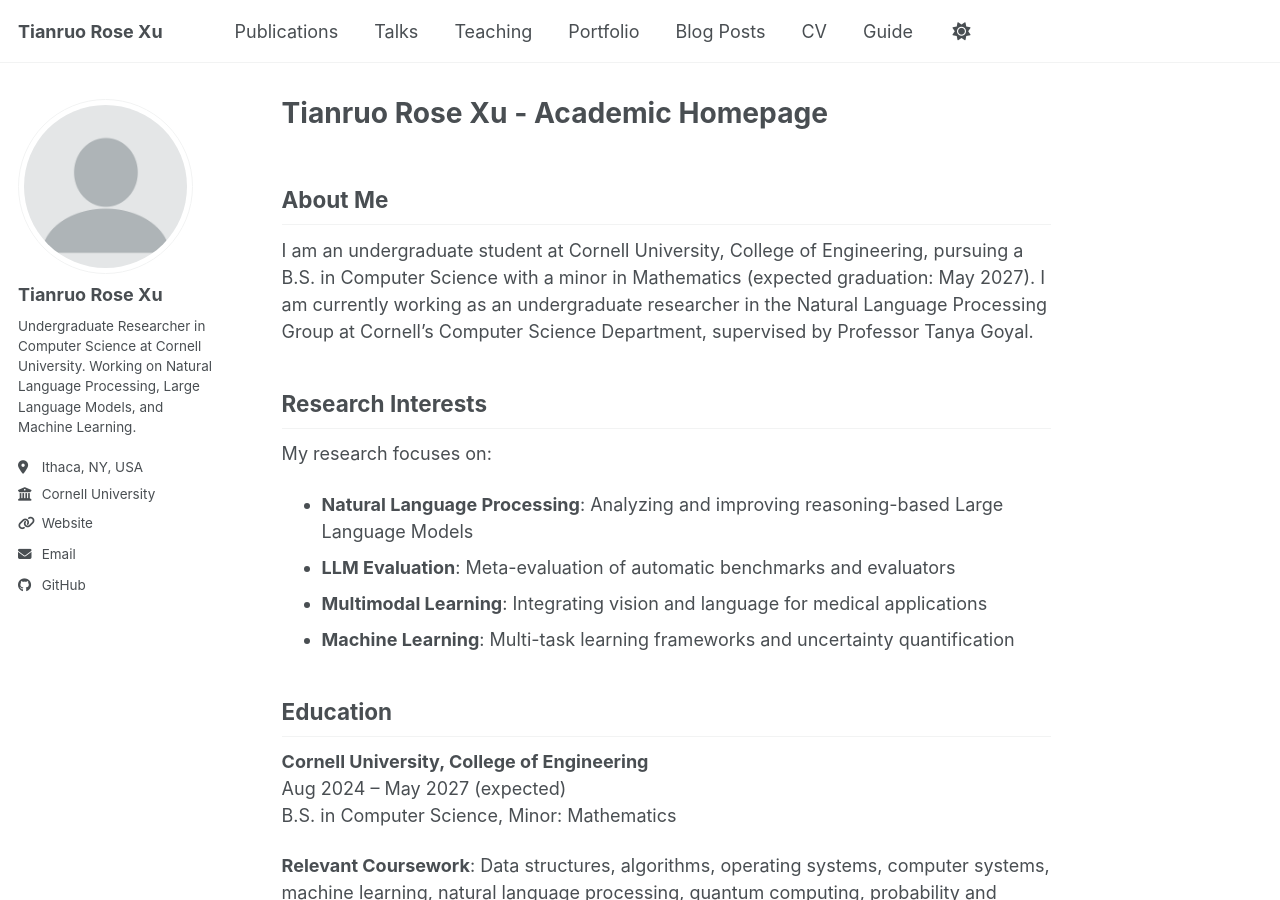
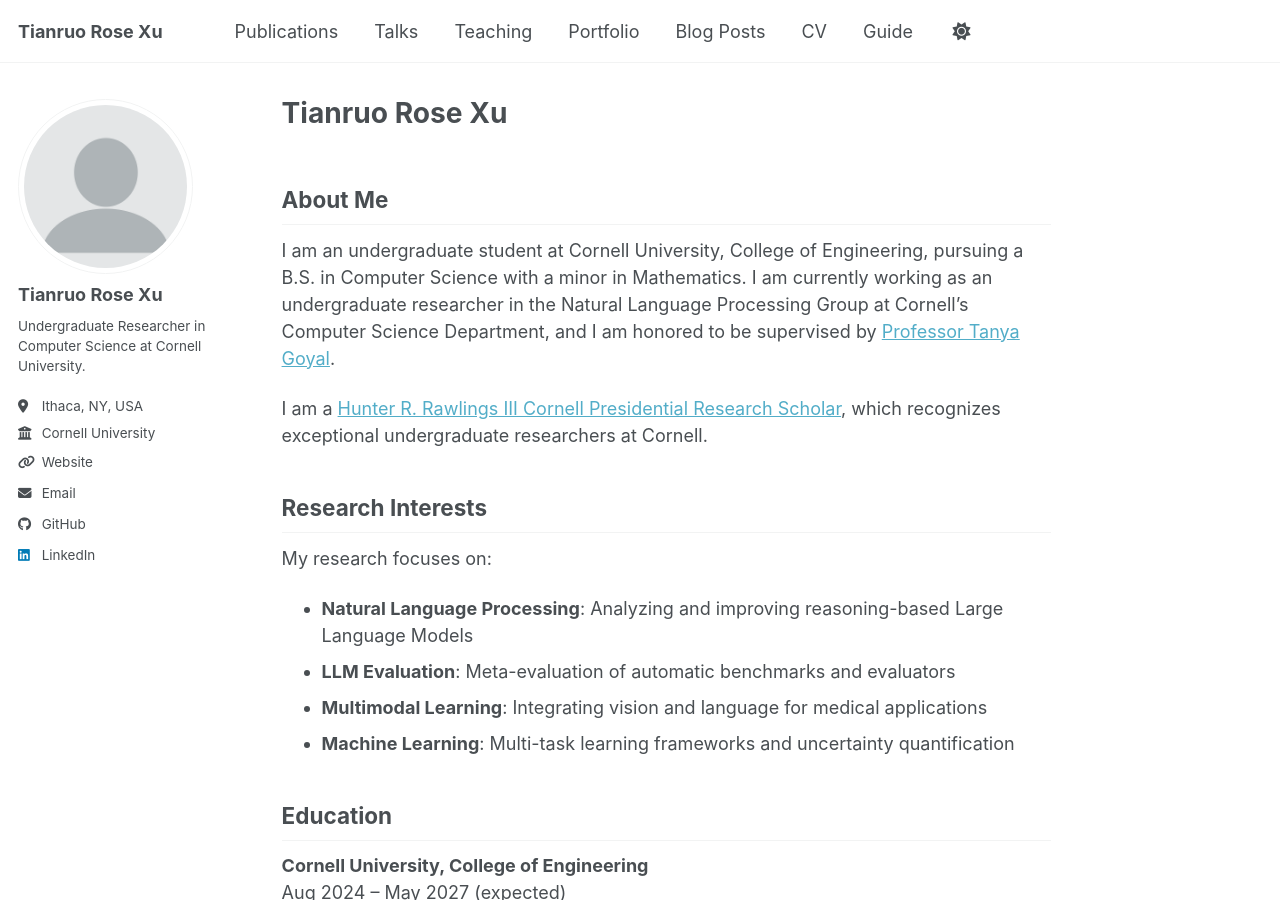
Before and after one commit to XTRose29/xtrose29.github.io, a Jekyll site: the page built from _pages/about.md, in a window 1280 px wide and 900 px high. Built offline with Jekyll 4.4.1, drawn with Linux system fonts in a browser that asks for light colours; a script bundle is joined from its source files by our own code; library files that are not in the unit come from our copies.

Commit message:
Update personal information: remove academic homepage from title, update GitHub/LinkedIn links, improve About Me section, update footer

```diff
--- a/_config.yml
+++ b/_config.yml
@@ -26,7 +26,7 @@ author:
   avatar           : "profile.png"
   name             : "Tianruo Rose Xu"
   pronouns         : # example: "she/her"
-  bio              : "Undergraduate Researcher in Computer Science at Cornell University. Working on Natural Language Processing, Large Language Models, and Machine Learning."
+  bio              : "Undergraduate Researcher in Computer Science at Cornell University."
   location         : "Ithaca, NY, USA"
   employer         : "Cornell University"
   uri              : "https://rosexu.github.io"
@@ -51,7 +51,7 @@ author:
   bitbucket        : # Username - Update with your username on the site
   codepen          : # Username
   dribbble         : # Username
-  github           : "rosexu"
+  github           : "XTRose29"
   kaggle           : # Username
   stackoverflow    : # User number or user number and name (i.e., use "1" or "1/jeff-atwood")
 
@@ -66,7 +66,7 @@ author:
   keybase          : # Username
   instagram        : # Username
   lastfm           : # Username
-  linkedin         : # Username
+  linkedin         : "xtrose"
   mastodon         : # URL
   medium           : # URL
   pinterest        : # Username
@@ -125,7 +125,7 @@ staticman:
       options:
         format           : "iso8601" # "iso8601" (default), "timestamp-seconds", "timestamp-milliseconds"
 atom_feed:
-  hide                   : false     # change to true to hide the RSS feed in the footer
+  hide                   : true     # change to true to hide the RSS feed in the footer
   path                   : # blank (default) uses feed.xml
 
 
--- a/_includes/footer.html
+++ b/_includes/footer.html
@@ -1,6 +1,6 @@
 {% include base_path %}
 
-{% if site.author.github or site.author.bitbucket or site.atom_feed.hide != true %}
+{% if site.author.github or site.author.linkedin %}
 <div class="page__footer-follow">
   <ul class="social-icons">
     {% if site.data.ui-text[site.locale].follow_label %}
@@ -9,11 +9,8 @@
     {% if site.author.github %}
       <li><a href="https://github.com/{{ site.author.github }}"><i class="fab fa-github" aria-hidden="true"></i> GitHub</a></li>
     {% endif %}
-    {% if site.author.bitbucket %}
-      <li><a href="https://bitbucket.org/{{ site.author.bitbucket }}"><i class="fab fa-bitbucket" aria-hidden="true"></i> Bitbucket</a></li>
-    {% endif %}
-    {% if site.atom_feed.hide != true %}
-    <li><a href="{% if site.atom_feed.path %}{{ site.atom_feed.path }}{% else %}{{ base_path }}/feed.xml{% endif %}"><i class="fa fa-fw fa-rss-square" aria-hidden="true"></i> {{ site.data.ui-text[site.locale].feed_label | default: "Feed" }}</a></li>
+    {% if site.author.linkedin %}
+      <li><a href="https://www.linkedin.com/in/{{ site.author.linkedin }}"><i class="fab fa-linkedin" aria-hidden="true"></i> LinkedIn</a></li>
     {% endif %}
   </ul>
 </div>
--- a/_includes/footer/custom.html
+++ b/_includes/footer/custom.html
@@ -1,6 +1,4 @@
 <!-- start custom footer snippets -->
-
-<a href="/sitemap/">Sitemap</a>
 
 <!-- Support for MatJax -->
 <script defer src="https://cdnjs.cloudflare.com/polyfill/v3/polyfill.min.js?features=es6"></script>
--- a/_pages/about.md
+++ b/_pages/about.md
@@ -1,6 +1,6 @@
 ---
 permalink: /
-title: "Tianruo Rose Xu - Academic Homepage"
+title: "Tianruo Rose Xu"
 author_profile: true
 redirect_from:
   - /about/
@@ -9,7 +9,9 @@ redirect_from:
 
 ## About Me
 
-I am an undergraduate student at Cornell University, College of Engineering, pursuing a B.S. in Computer Science with a minor in Mathematics (expected graduation: May 2027). I am currently working as an undergraduate researcher in the Natural Language Processing Group at Cornell's Computer Science Department, supervised by Professor Tanya Goyal.
+I am an undergraduate student at Cornell University, College of Engineering, pursuing a B.S. in Computer Science with a minor in Mathematics. I am currently working as an undergraduate researcher in the Natural Language Processing Group at Cornell's Computer Science Department, and I am honored to be supervised by [Professor Tanya Goyal](https://tagoyal.github.io/).
+
+I am a [Hunter R. Rawlings III Cornell Presidential Research Scholar](https://scl.cornell.edu/get-involved/cornell-commitment/rawlings-cornell-presidential-research-scholars), which recognizes exceptional undergraduate researchers at Cornell.
 
 ## Research Interests
 
```
